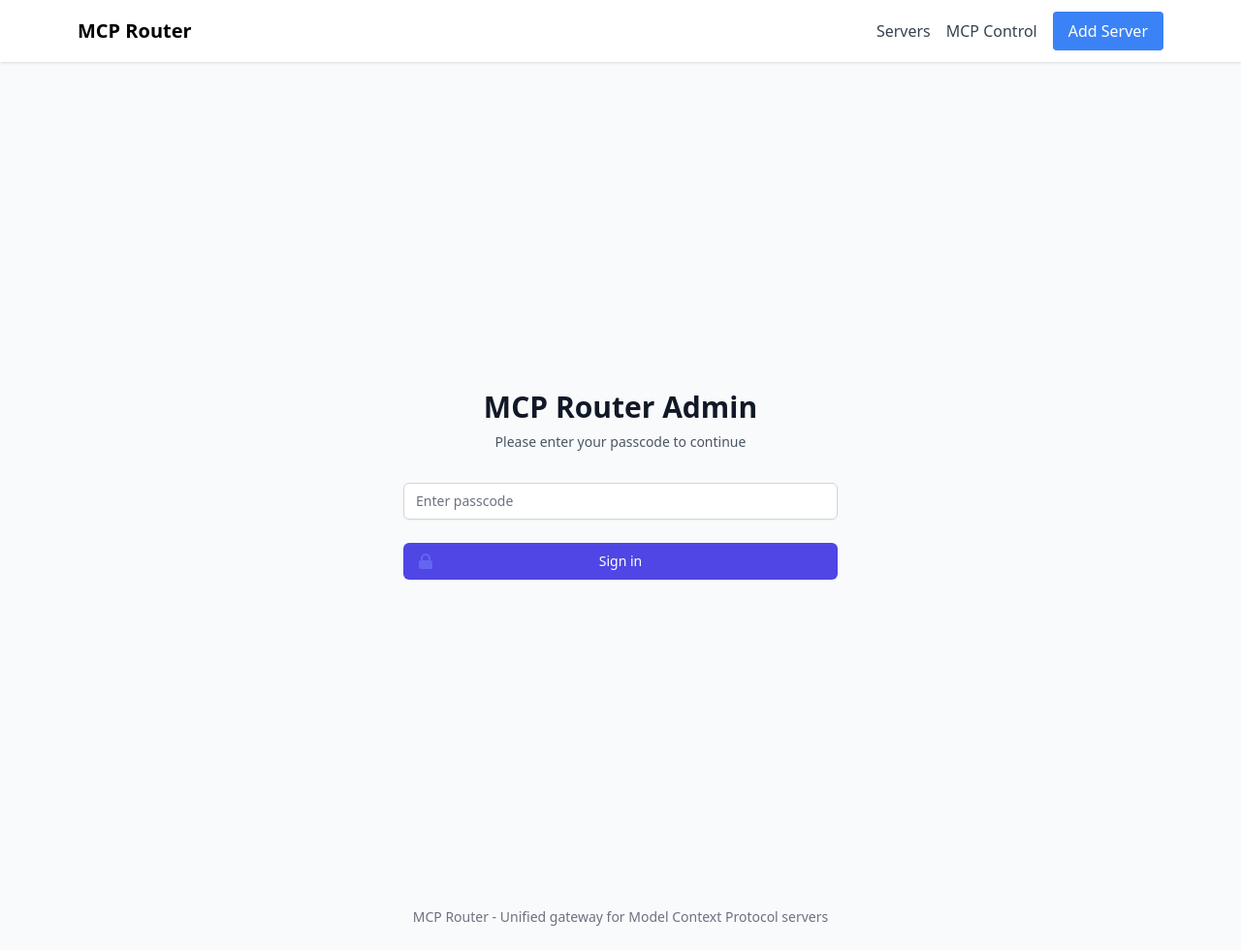
After one commit to locomotive-agency/mcp-router, a Flask app: page /login in a window 1280 px wide. The commit adds this page. Shown: the whole page at 97% size. Run offline with Flask 2, Linux system fonts and the light colour scheme; parts of the project's set-up code (start-up, migrations or seed data) failed here and were passed over; some libraries are stand-ins or nearby versions.

Commit message:
Added login auth

```diff
--- a/pyproject.toml
+++ b/pyproject.toml
@@ -15,6 +15,8 @@ dependencies = [
     "Flask>=2.0",
     "Flask-SQLAlchemy>=2.5",
     "Flask-WTF>=1.0",
+    "Flask-Login>=0.6.0",
+    "bcrypt>=4.0.0",
     "wtforms>=3.1.0",
     "fastmcp>=2.9.0",
     "llm-sandbox>=0.2.0",
--- a/requirements.txt
+++ b/requirements.txt
@@ -16,4 +16,5 @@ anthropic
 httpx
 
 # Utilities
-python-dotenv==1.0.0
+python-dotenv==1.0.0 bcrypt==4.3.0
+Flask-Login==0.6.3
--- a/src/mcp_router/app.py
+++ b/src/mcp_router/app.py
@@ -4,12 +4,14 @@ import logging
 from typing import Dict, Any, Optional
 from flask import Flask, render_template, request, redirect, url_for, flash, jsonify, make_response
 from flask_wtf.csrf import CSRFProtect
+from flask_login import login_required
 from sqlalchemy.exc import IntegrityError
 from mcp_router.config import get_config
 from mcp_router.models import db, MCPServer, init_db, get_server_status
 from mcp_router.forms import ServerForm, AnalyzeForm
 from mcp_router.container_manager import ContainerManager
 from mcp_router.claude_analyzer import ClaudeAnalyzer
+from mcp_router.auth import init_auth
 
 # Configure logging
 logging.basicConfig(level=logging.INFO)
@@ -22,6 +24,7 @@ app.config.from_object(get_config())
 # Initialize extensions
 csrf = CSRFProtect(app)
 init_db(app)
+init_auth(app)  # Initialize authentication
 
 # Initialize server manager with app context
 from mcp_router.server_manager import init_server_manager
@@ -29,6 +32,7 @@ server_manager = init_server_manager(app)
 
 
 @app.route('/')
+@login_required
 def index():
     """Dashboard showing all servers"""
     try:
@@ -41,6 +45,7 @@ def index():
 
 
 @app.route('/servers/add', methods=['GET', 'POST'])
+@login_required
 def add_server():
     """Add new server with GitHub analysis"""
     if request.method == 'POST':
@@ -143,6 +148,7 @@ def add_server():
 
 
 @app.route('/servers/<server_id>')
+@login_required
 def server_detail(server_id: str):
     """Show server details"""
     server = MCPServer.query.get_or_404(server_id)
@@ -150,6 +156,7 @@ def server_detail(server_id: str):
 
 
 @app.route('/servers/<server_id>/edit', methods=['GET', 'POST'])
+@login_required
 def edit_server(server_id: str):
     """Edit server configuration"""
     server = MCPServer.query.get_or_404(server_id)
@@ -194,6 +201,7 @@ def edit_server(server_id: str):
 
 
 @app.route('/servers/<server_id>/delete', methods=['POST'])
+@login_required
 def delete_server(server_id: str):
     """Delete a server"""
     server = MCPServer.query.get_or_404(server_id)
@@ -211,6 +219,7 @@ def delete_server(server_id: str):
 
 
 @app.route('/servers/<server_id>/toggle', methods=['POST'])
+@login_required
 def toggle_server(server_id: str):
     """Toggle server active status"""
     server = MCPServer.query.get_or_404(server_id)
@@ -237,6 +246,7 @@ def toggle_server(server_id: str):
 
 
 @app.route('/api/servers/<server_id>/test', methods=['POST'])
+@login_required
 def test_server(server_id: str):
     """
     Test server connection by spawning a container (htmx endpoint).
@@ -251,6 +261,7 @@ def test_server(server_id: str):
 
 
 @app.route('/config/claude-desktop')
+@login_required
 def claude_desktop_config():
     """Generate Claude Desktop configuration"""
     config = {
@@ -268,6 +279,7 @@ def claude_desktop_config():
 
 
 @app.route('/config/local-inspector')
+@login_required
 def local_inspector_config():
     """Generate a configuration file for the local MCP Inspector."""
     config = {
@@ -287,12 +299,14 @@ def local_inspector_config():
 
 
 @app.route('/mcp-control')
+@login_required
 def mcp_control():
     """MCP Server Control Panel"""
     return render_template('mcp_control.html')
 
 
 @app.route('/api/mcp/start', methods=['POST'])
+@login_required
 def start_mcp_server():
     """Start the MCP server with specified transport"""
     data = request.get_json() or {}
@@ -322,6 +336,7 @@ def start_mcp_server():
 
 
 @app.route('/api/mcp/stop', methods=['POST'])
+@login_required
 def stop_mcp_server():
     """Stop the running MCP server"""
     result = server_manager.stop_server()
@@ -333,6 +348,7 @@ def stop_mcp_server():
 
 
 @app.route('/api/mcp/status', methods=['GET'])
+@login_required
 def get_mcp_status():
     """Get current MCP server status"""
     status = server_manager.get_status()
@@ -346,6 +362,7 @@ def get_mcp_status():
 
 
 @app.route('/api/mcp/logs', methods=['GET'])
+@login_required
 def get_mcp_logs():
     """Get MCP server logs"""
     pid = request.args.get('pid', type=int)
--- /dev/null
+++ b/src/mcp_router/auth.py
@@ -0,0 +1,90 @@
+"""Simple authentication for MCP Router admin area"""
+import os
+import bcrypt
+from flask import Blueprint, render_template, request, redirect, url_for, flash
+from flask_login import LoginManager, UserMixin, login_user, logout_user, login_required
+from flask_wtf import FlaskForm
+from wtforms import PasswordField, validators
+from mcp_router.config import Config
+
+# Simple user class for Flask-Login
+class User(UserMixin):
+    """Simple user class with just an ID"""
+    def __init__(self, user_id):
+        self.id = user_id
+
+# The single admin user
+ADMIN_USER = User('admin')
+
+class LoginForm(FlaskForm):
+    """Login form with just a passcode field"""
+    passcode = PasswordField('Passcode', [
+        validators.DataRequired(),
+        validators.Length(min=8, message='Passcode must be at least 8 characters')
+    ])
+
+# Create auth blueprint
+auth_bp = Blueprint('auth', __name__)
+
+# Login manager instance
+login_manager = LoginManager()
+
+def init_auth(app):
+    """Initialize authentication for the Flask app"""
+    login_manager.init_app(app)
+    login_manager.login_view = 'auth.login'
+    login_manager.login_message = 'Please log in to access the admin area.'
+
+    # Register blueprint
+    app.register_blueprint(auth_bp)
+
+    # Get passcode from environment
+    passcode = os.environ.get('ADMIN_PASSCODE', Config.ADMIN_PASSCODE)
+    if not passcode:
+        app.logger.warning("No ADMIN_PASSCODE set! Using default (CHANGE THIS IN PRODUCTION)")
+        passcode = 'changeme123'  # Default for development only
+
+    # Hash the passcode for storage
+    app.config['ADMIN_PASSCODE_HASH'] = bcrypt.hashpw(passcode.encode('utf-8'), bcrypt.gensalt())
+
+@login_manager.user_loader
+def load_user(user_id):
+    """Load user by ID - we only have one admin user"""
+    if user_id == 'admin':
+        return ADMIN_USER
+    return None
+
+@auth_bp.route('/login', methods=['GET', 'POST'])
+def login():
+    """Login page"""
+    from flask import current_app
+
+    form = LoginForm()
+
+    if form.validate_on_submit():
+        passcode = form.passcode.data
+        passcode_hash = current_app.config.get('ADMIN_PASSCODE_HASH')
+
+        # Check passcode
+        if passcode_hash and bcrypt.checkpw(passcode.encode('utf-8'), passcode_hash):
+            login_user(ADMIN_USER, remember=True)
+
+            # Redirect to next page or index
+            next_page = request.args.get('next')
+            if not next_page or not next_page.startswith('/'):
+                next_page = url_for('index')
+
+            flash('Logged in successfully!', 'success')
+            return redirect(next_page)
+        else:
+            flash('Invalid passcode. Please try again.', 'error')
+
+    return render_template('auth/login.html', form=form)
+
+@auth_bp.route('/logout')
+@login_required
+def logout():
+    """Logout and redirect to login"""
+    logout_user()
+    flash('You have been logged out.', 'info')
+    return redirect(url_for('auth.login'))
--- a/src/mcp_router/config.py
+++ b/src/mcp_router/config.py
@@ -36,6 +36,9 @@ class Config:
     MCP_SSE_PATH = os.environ.get('MCP_SSE_PATH', '/sse')
     MCP_LOG_LEVEL = os.environ.get('MCP_LOG_LEVEL', 'info')
     MCP_API_KEY = os.environ.get('MCP_API_KEY')
+
+    # Authentication settings
+    ADMIN_PASSCODE = os.environ.get('ADMIN_PASSCODE')
 
     # Container settings
     DOCKER_HOST = os.environ.get('DOCKER_HOST', 'unix:///var/run/docker.sock')
--- /dev/null
+++ b/src/mcp_router/templates/auth/login.html
@@ -0,0 +1,65 @@
+{% extends "base.html" %}
+
+{% block title %}Login - MCP Router{% endblock %}
+
+{% block content %}
+<div class="min-h-screen flex items-center justify-center bg-gray-50 py-12 px-4 sm:px-6 lg:px-8">
+    <div class="max-w-md w-full space-y-8">
+        <div>
+            <h2 class="mt-6 text-center text-3xl font-extrabold text-gray-900">
+                MCP Router Admin
+            </h2>
+            <p class="mt-2 text-center text-sm text-gray-600">
+                Please enter your passcode to continue
+            </p>
+        </div>
+
+        <form class="mt-8 space-y-6" method="POST">
+            {{ form.hidden_tag() }}
+
+            <div class="rounded-md shadow-sm -space-y-px">
+                <div>
+                    <label for="passcode" class="sr-only">Passcode</label>
+                    {{ form.passcode(class="appearance-none rounded-md relative block w-full px-3 py-2 border border-gray-300 placeholder-gray-500 text-gray-900 focus:outline-none focus:ring-indigo-500 focus:border-indigo-500 focus:z-10 sm:text-sm", placeholder="Enter passcode", autocomplete="current-password") }}
+                    {% if form.passcode.errors %}
+                        <p class="mt-2 text-sm text-red-600">
+                            {% for error in form.passcode.errors %}
+                                {{ error }}
+                            {% endfor %}
+                        </p>
+                    {% endif %}
+                </div>
+            </div>
+
+            <div>
+                <button type="submit" class="group relative w-full flex justify-center py-2 px-4 border border-transparent text-sm font-medium rounded-md text-white bg-indigo-600 hover:bg-indigo-700 focus:outline-none focus:ring-2 focus:ring-offset-2 focus:ring-indigo-500">
+                    <span class="absolute left-0 inset-y-0 flex items-center pl-3">
+                        <svg class="h-5 w-5 text-indigo-500 group-hover:text-indigo-400" xmlns="http://www.w3.org/2000/svg" viewBox="0 0 20 20" fill="currentColor" aria-hidden="true">
+                            <path fill-rule="evenodd" d="M5 9V7a5 5 0 0110 0v2a2 2 0 012 2v5a2 2 0 01-2 2H5a2 2 0 01-2-2v-5a2 2 0 012-2zm8-2v2H7V7a3 3 0 016 0z" clip-rule="evenodd" />
+                        </svg>
+                    </span>
+                    Sign in
+                </button>
+            </div>
+        </form>
+
+        {% with messages = get_flashed_messages(with_categories=true) %}
+            {% if messages %}
+                <div class="mt-4">
+                    {% for category, message in messages %}
+                        {% if category == 'error' %}
+                            <div class="bg-red-50 border border-red-400 text-red-700 px-4 py-3 rounded relative" role="alert">
+                                <span class="block sm:inline">{{ message }}</span>
+                            </div>
+                        {% elif category == 'info' %}
+                            <div class="bg-blue-50 border border-blue-400 text-blue-700 px-4 py-3 rounded relative" role="alert">
+                                <span class="block sm:inline">{{ message }}</span>
+                            </div>
+                        {% endif %}
+                    {% endfor %}
+                </div>
+            {% endif %}
+        {% endwith %}
+    </div>
+</div>
+{% endblock %}
--- a/src/mcp_router/templates/base.html
+++ b/src/mcp_router/templates/base.html
@@ -33,6 +33,9 @@
                     <a href="{{ url_for('add_server') }}" class="bg-blue-500 text-white px-4 py-2 rounded hover:bg-blue-600">
                         Add Server
                     </a>
+                    {% if current_user.is_authenticated %}
+                    <a href="{{ url_for('auth.logout') }}" class="text-gray-700 hover:text-gray-900">Logout</a>
+                    {% endif %}
                 </div>
             </div>
         </div>
```
Also changed, not shown: tests/conftest.py (+1 -0 lines), README.md, 2 other files.
